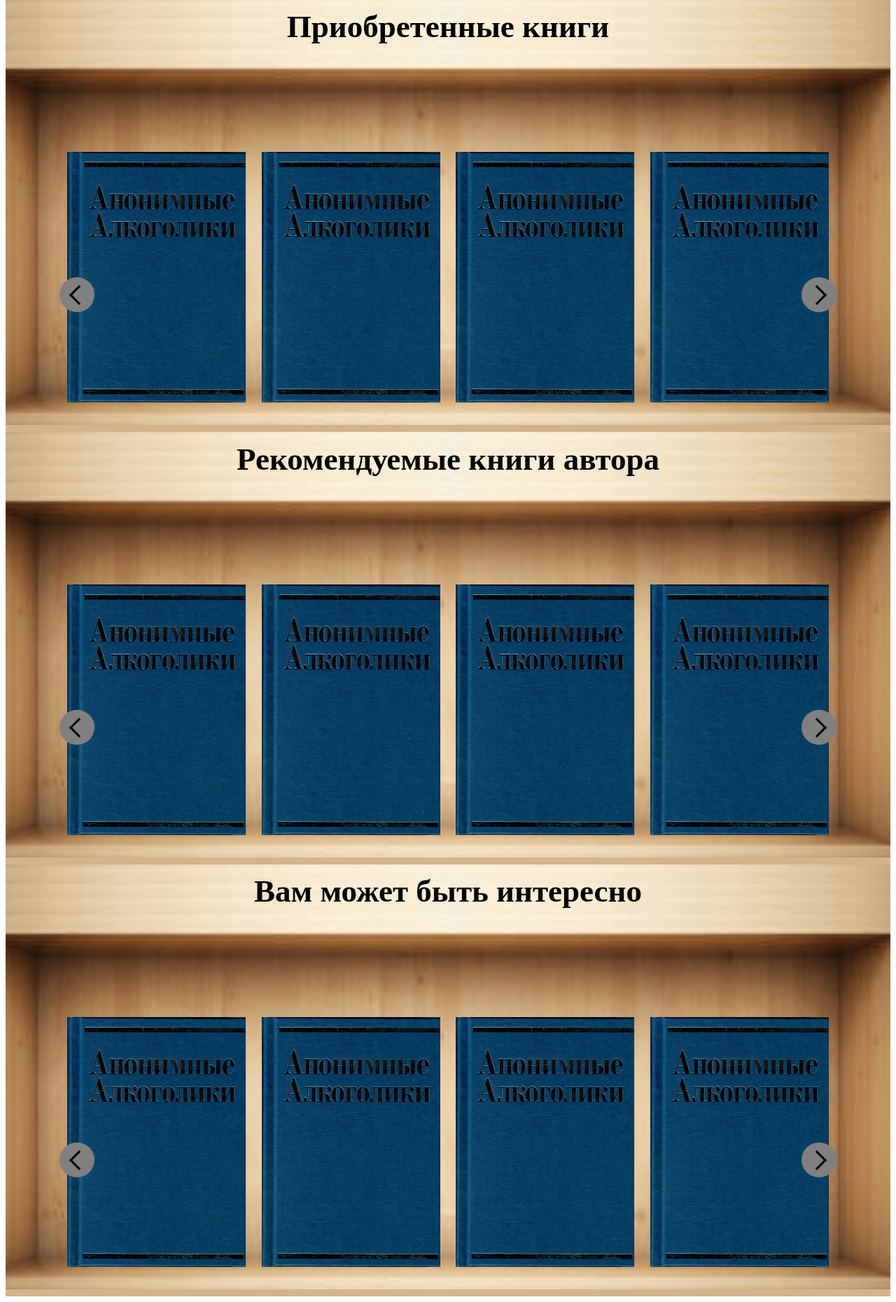
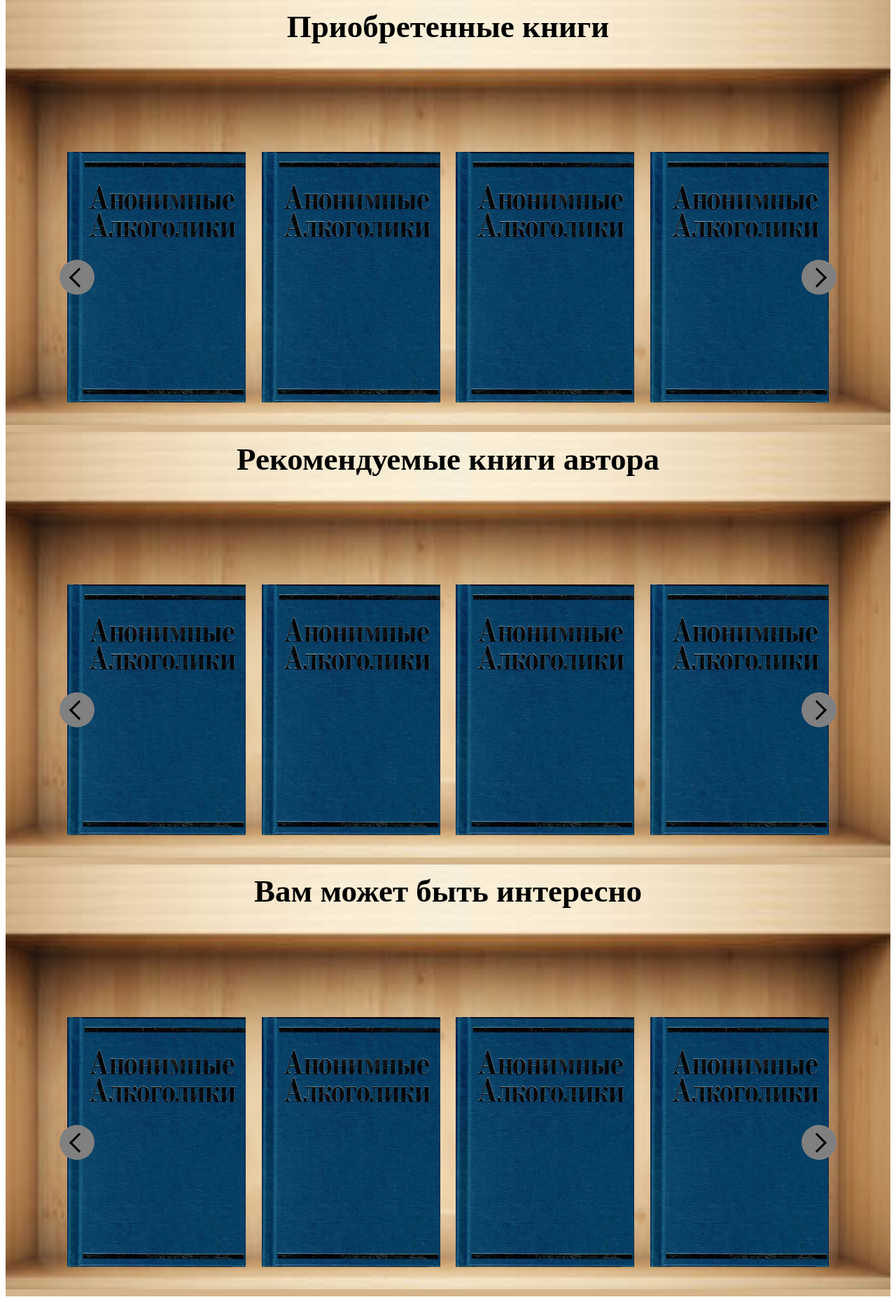
Before and after one commit to Ann0808/booksite, a PHP site: page / in a window 1280 px wide. Shown: the part 19-1879 px from the top of the page at 70% size. Run offline with PHP 8.4, Linux system fonts and the light colour scheme.

Commit message:
change margin top

```diff
--- a/css/style.css
+++ b/css/style.css
@@ -80,9 +80,9 @@
   font-size: 0;
   position: absolute;
   top: 50%;
+  margin: 0;
   margin-top: -25px;
   padding: 0;
-  margin: 0;
   background: grey;
   border-radius: 50px;
   width: 50px;
--- a/less/blocks/carousel.less
+++ b/less/blocks/carousel.less
@@ -9,9 +9,9 @@
 	font-size: 0;
   position: absolute;
 	top: 50%;
+	margin: 0;
 	margin-top: -25px;
   padding: 0;
-	margin: 0;
 	background: grey;
 	border-radius: 50px;
 	width: 50px;
```
